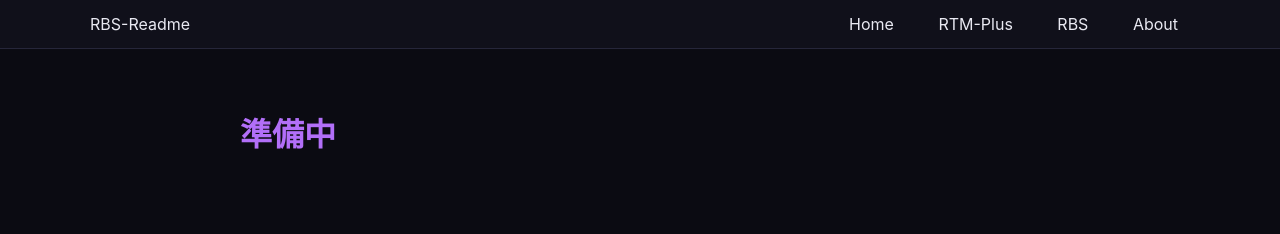
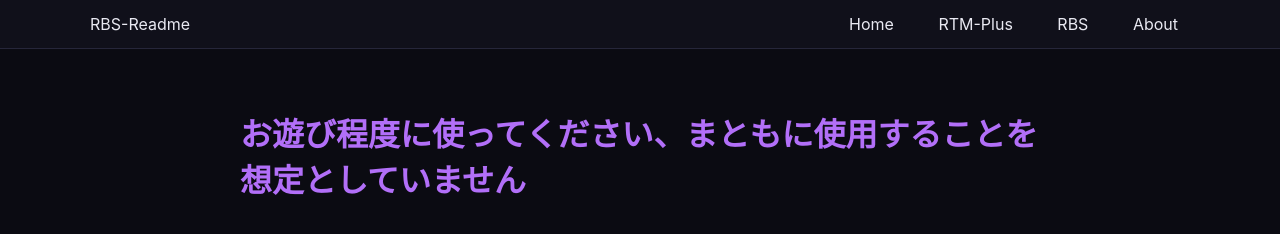
Before and after one commit to ringo-1234/Applepie-site, a plain HTML site: page rbs/readme.html in a window 1280 px wide. Drawn offline with Linux system fonts and the light colour scheme.

Commit message:
Update readme.html

```diff
--- a/rbs/readme.html
+++ b/rbs/readme.html
@@ -98,7 +98,7 @@
     </header>
 
     <main>
-      <h1>準備中</h1>
+      <h1>お遊び程度に使ってください、まともに使用することを想定としていません</h1>
     </main>
   </body>
 </html>
```
